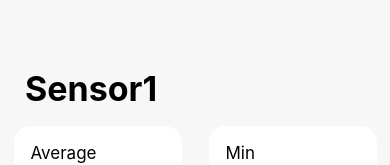
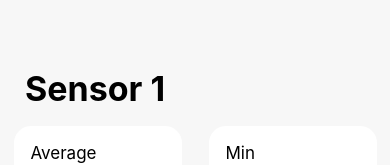
Before and after one commit to devngj/DermatisPrevention, a React Native app: screen /Detail in a window 390 px wide. Shown: the top 165 px of the page. Built offline with nearby package versions, Linux system fonts and the light colour scheme.

Commit message:
fix dashboard

```diff
--- a/App.js
+++ b/App.js
@@ -18,7 +18,7 @@ export default function App() {
           <Stack.Screen name="Login" component={LoginScreen} options={{ headerShown: false }} />
           <Stack.Screen name="Register" component={RegisterScreen} options={{ headerShown: false }} />
           <Stack.Screen name="HomeStackScreen" component={HomeStackScreen} options={{ headerShown: false}} />
-          <Stack.Screen name="Detail" component={Detail} options={{ headerShown: false}} />
+          <Stack.Screen name="Detail" component={Detail} options={{ headerShown: false}} initialParams={{sensorType: "sensor1"}}/>
         </Stack.Navigator>
       </NavigationContainer>
       <Toast />
--- a/pages/Dashboard.js
+++ b/pages/Dashboard.js
@@ -75,7 +75,9 @@ export default function Dashboard(props) {
                     alignItems: 'center'
                 }}
                 onPress={() => {
-                    props.navigation.navigate("Detail")
+                    props.navigation.navigate("Detail", {
+                        sensorType: "sensor1"
+                    })
                 }}
             >
                 <Icon
@@ -119,7 +121,9 @@ export default function Dashboard(props) {
                     alignItems: 'center'
                 }}
                 onPress={() => {
-                    props.navigation.navigate("Detail")
+                    props.navigation.navigate("Detail", {
+                        sensorType: "sensor2"
+                    })
                 }}
             >
                 <Icon
@@ -162,7 +166,9 @@ export default function Dashboard(props) {
                     alignItems: 'center'
                 }}
                 onPress={() => {
-                    props.navigation.navigate("Detail")
+                    props.navigation.navigate("Detail", {
+                        sensorType: "sensor3"
+                    })
                 }}
             >
                 <Icon
@@ -207,7 +213,9 @@ export default function Dashboard(props) {
 
                 }}
                 onPress={() => {
-                    props.navigation.navigate("Detail")
+                    props.navigation.navigate("Detail", {
+                        sensorType: "sensor4"
+                    })
                 }}
             >
                 <Icon
@@ -252,7 +260,9 @@ export default function Dashboard(props) {
 
                 }}
                 onPress={() => {
-                    props.navigation.navigate("Detail")
+                    props.navigation.navigate("Detail", {
+                        sensorType: "sensor5"
+                    })
                 }}
             >
                 <Icon
@@ -295,7 +305,9 @@ export default function Dashboard(props) {
                     alignItems: 'center'
                 }}
                 onPress={() => {
-                    props.navigation.navigate("Detail")
+                    props.navigation.navigate("Detail", {
+                        sensorType: "all"
+                    })
                 }}
             >
                 <Icon
--- a/pages/Detail.js
+++ b/pages/Detail.js
@@ -31,8 +31,8 @@ const data = {
     ]
 }
 
-export default function Detail() {
-
+export default function Detail(props) {
+    const { sensorType } = props.route.params
     const [isSelected, setSelection] = useState(false);
     const [average, setAverage] = useState(10);
     const [lastWeekAverage, setLastWeekAverage] = useState(6);
@@ -59,7 +59,13 @@ export default function Detail() {
                     marginLeft: hp(3)
                 }}
             >
-                Sensor1
+                {sensorType == 'sensor1' ? "Sensor 1" :
+                    sensorType == 'sensor2' ? "Sensor 2" :
+                    sensorType == 'sensor3' ? "Sensor 3" :
+                    sensorType == 'sensor4' ? "Sensor 4" :
+                    sensorType == 'sensor5' ? "Sensor 5" :
+                    "All Sensors"
+                }
             </Text>
             <View style={{
                 flexDirection: 'row',
```
